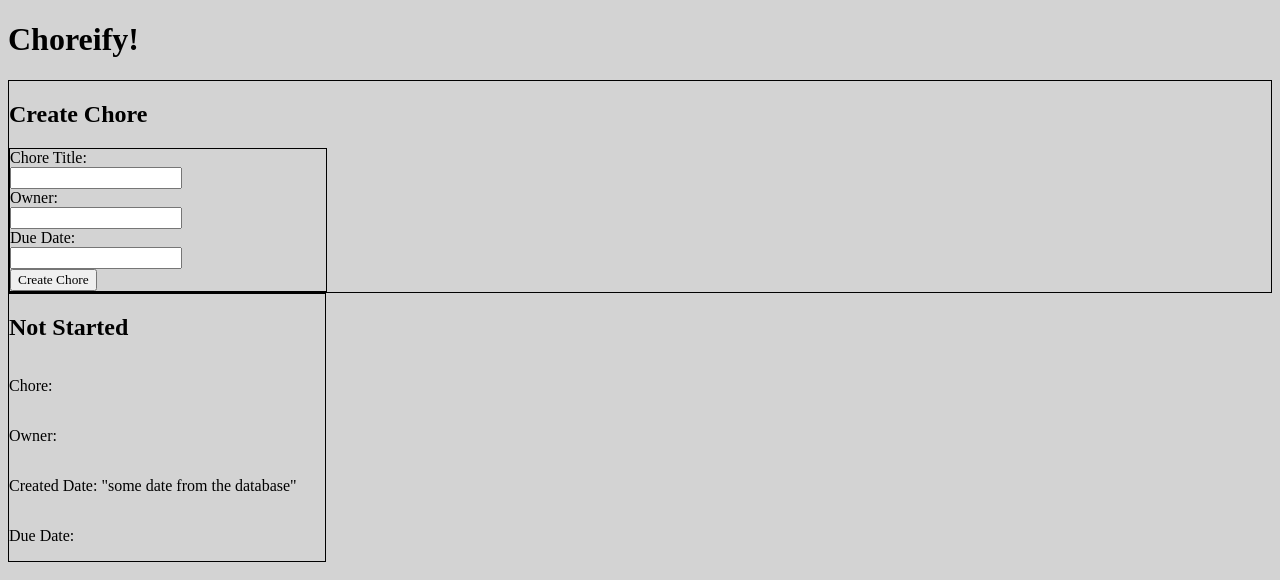
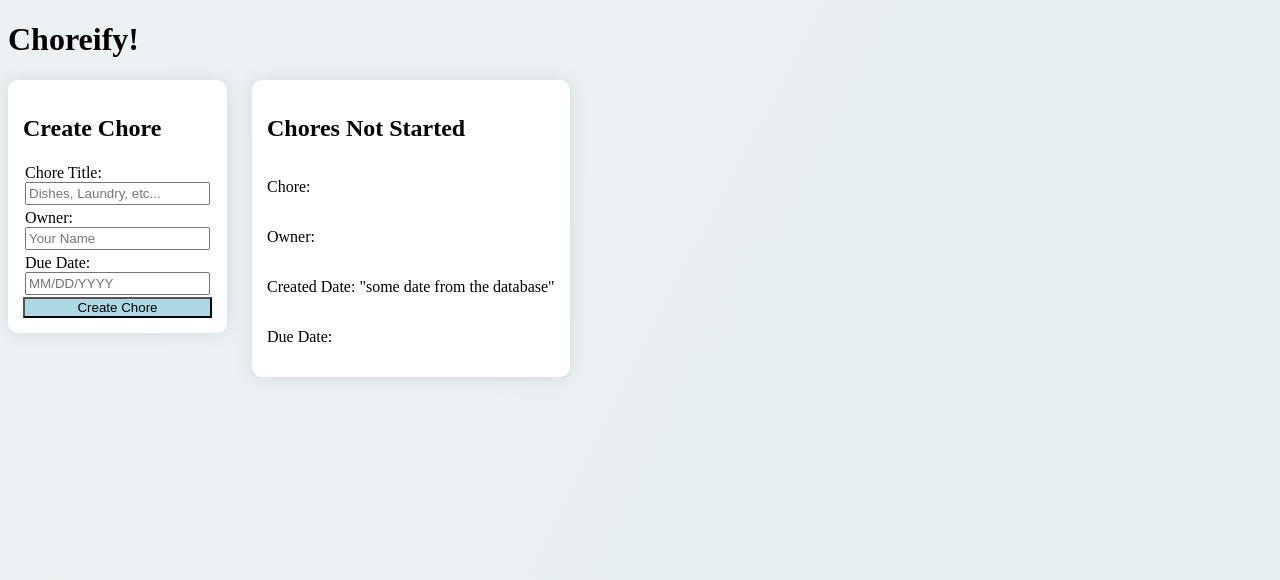
Before and after one commit to Red-Lipped-Batfish-NYOI9/Choreify, a React app: page / in a window 1280 px wide. Shown: the top 580 px of the page. Built offline with nearby package versions, Linux system fonts and the light colour scheme.

Commit message:
created lanes to hold cards and added light styling touches

```diff
--- a/client/App.jsx
+++ b/client/App.jsx
@@ -1,3 +1,4 @@
+/* eslint-disable import/extensions */
 import React from 'react';
 import MainContainer from './containers/MainContainer.jsx';
 
--- a/client/components/ChoreCard.jsx
+++ b/client/components/ChoreCard.jsx
@@ -5,8 +5,8 @@ export default function ChoreCard() {
   const [chore, setChore] = useState('');
 
   return (
-    <div id="ChoreCard">
-      <h2>Not Started</h2>
+    <div id="lane">
+      <h2>Chores Not Started</h2>
       <p>
         Chore:
         {' '}
--- a/client/components/CreateChore.jsx
+++ b/client/components/CreateChore.jsx
@@ -1,5 +1,4 @@
-import React from 'react';
-import { useState } from 'react';
+import React, { useState } from 'react';
 import '../styles.css';
 
 export default function CreateChore() {
@@ -13,12 +12,13 @@ export default function CreateChore() {
   };
 
   return (
-    <div id="createChoreContainer">
+    <div id="lane" className="createChore">
       <h2>Create Chore</h2>
       <form onSubmit={someHelperFunction}>
         <label> Chore Title:
           <input
             type="text"
+            placeholder="Dishes, Laundry, etc..."
             value={initialChore}
             onChange={(e) => setChore(e.target.value)}
           />
@@ -26,6 +26,7 @@ export default function CreateChore() {
         <label> Owner:
           <input
             type="text"
+            placeholder="Your Name"
             value={owner}
             onChange={(e) => setOwner(e.target.value)}
           />
@@ -33,6 +34,7 @@ export default function CreateChore() {
         <label> Due Date:
           <input
             type="text"
+            placeholder="MM/DD/YYYY"
             value={date}
             onChange={(e) => setDate(e.target.value)}
           />
--- a/client/containers/MainContainer.jsx
+++ b/client/containers/MainContainer.jsx
@@ -1,13 +1,17 @@
-import React from "react";
-import CreateChore from '../components/CreateChore.jsx'
-import ChoreCard from '../components/ChoreCard.jsx'
+/* eslint-disable import/extensions */
+import React from 'react';
+import CreateChore from '../components/CreateChore.jsx';
+import ChoreCard from '../components/ChoreCard.jsx';
+import '../styles.css';
 
-export default function MainContainer () {
+export default function MainContainer() {
   return (
     <div>
       <h1>Choreify!</h1>
+      <div id="swimLanes">
         <CreateChore />
         <ChoreCard />
       </div>
-    )
+    </div>
+  );
 }
--- a/client/styles.css
+++ b/client/styles.css
@@ -1,36 +1,48 @@
-*{
-    font-family: 'Century Gothic'
+body {
+    background: linear-gradient(117deg, rgba(70, 129, 137, 0.10) 9.51%, rgba(7, 87, 98, 0.10) 95.18%), #FFF;
 }
 
-#createChoreContainer {
-    border: 1px solid black;
+#swimLanes {
+    display: inline-flex;
+    height: 991px;
+    padding-bottom: 180px;
+    align-items: flex-start;
+    gap: 25px;
+    flex-shrink: 0;
 }
 
-body {
-    background-color: lightgray;
+#lane {
+    /* border: 1px solid black; */
+    border-radius: 10px;
+    background: #FFF;
+    box-shadow: 0px 0px 20px 0px rgba(0, 0, 0, 0.10);
+    display: flex;
+    /* width: 258px; */
+    padding: 15px;
+    flex-direction: column;
+    align-items: flex-start;
+    /* gap: 28px; */
+}
+
+button {
+    width: 100%;
+    background-color: lightblue;
+    /* color: white; */
 }
 
 form {
-    border: 1px solid black;
     display: flex;
     flex-direction: column;
-    justify-content: center;
-    width: 25%;
 }
 
-button {
-    width: fit-content;
+label {
+    display: flex;
+    flex-direction: column;
+    padding: 2px;
 }
 
 input {
     display: flex;
+    padding: 2px;
+    /* border: 1px solid black; */
 }
-
-#ChoreCard {
-
-    border: 1px solid black;
-    display: flex;
-    flex-direction: column;
-    justify-content: center;
-    width: 25%;
-}
```
Lines whose indentation alone changed are shown as unchanged.
